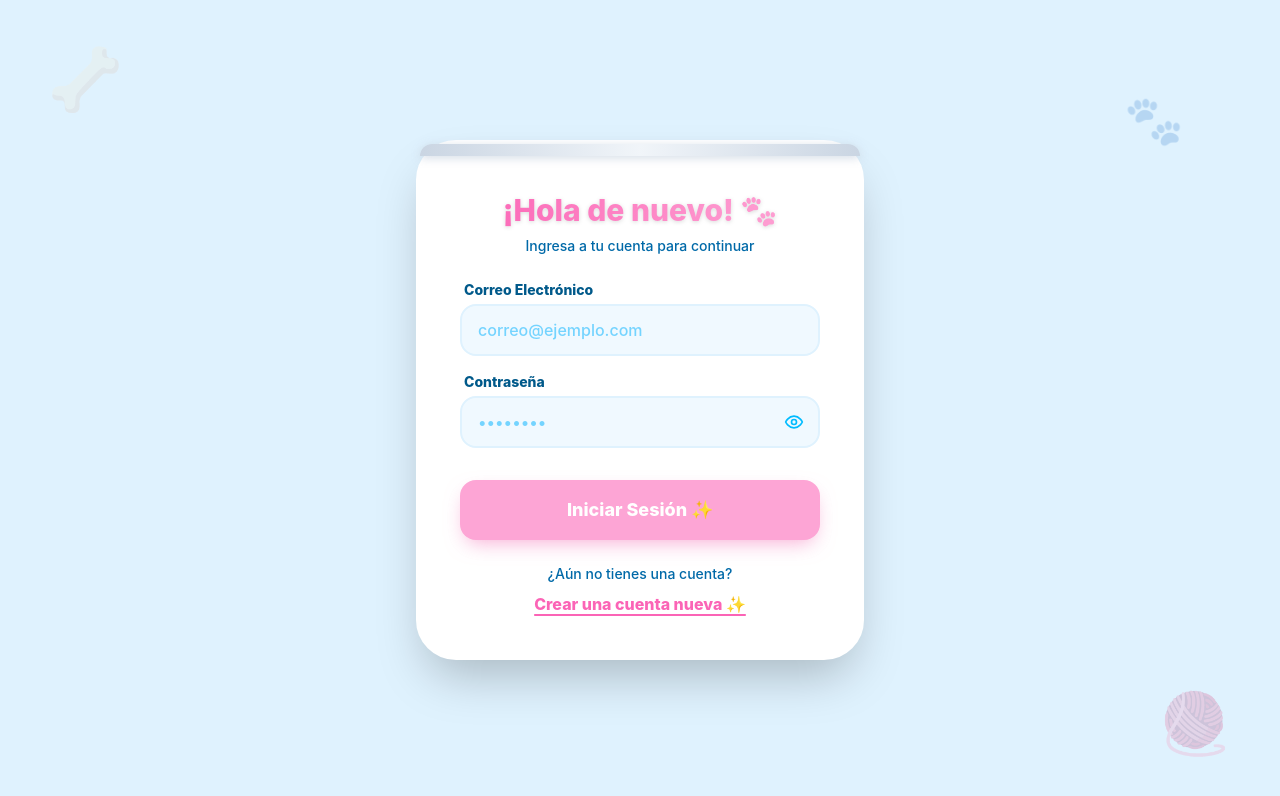
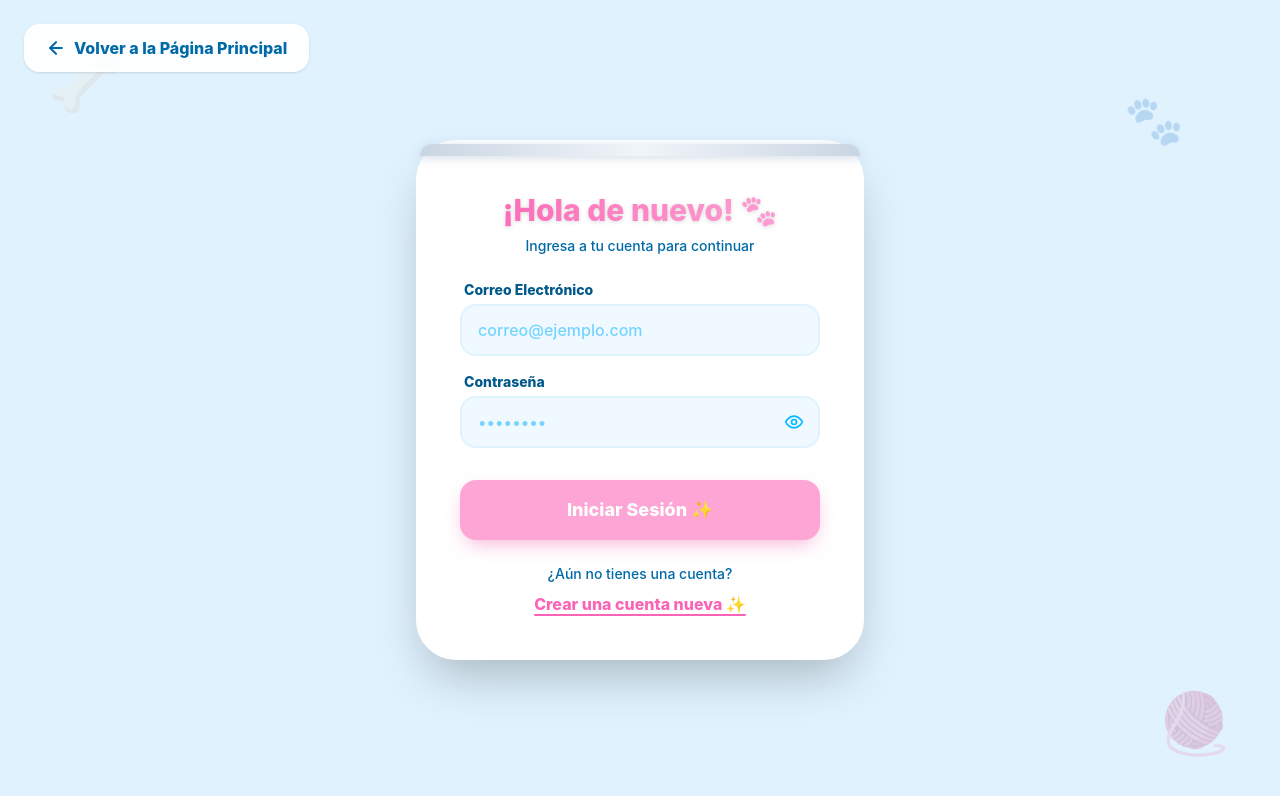
Before and after one commit to Jeankaled/HuellitasSeguras, a React app in the folder Fase2/Evidencias_De_Sistema/Aplicacion/Frontend/: page /login in a window 1280 px wide. Shown: the top 796 px of the page. Built offline with nearby package versions, Linux system fonts and the light colour scheme; the HTML template or start-up script is replaced by a standard one.

Commit message:
ACTUALIZACION

```diff
--- a/Fase2/Evidencias_De_Sistema/Aplicacion/Frontend/src/pages/Login.jsx
+++ b/Fase2/Evidencias_De_Sistema/Aplicacion/Frontend/src/pages/Login.jsx
@@ -85,6 +85,29 @@ export default function Login({ onNavigateToRegister, onLoginSuccess }) {
 
   return (
     <div className="min-h-screen flex items-center justify-center bg-sky-100 p-4 relative overflow-hidden">
+
+      {/* Botón Volver a la Página Principal (Estilizado) */}
+      <button
+        onClick={() => navigate('/')}
+        className="group absolute top-6 left-6 z-20 flex items-center gap-2 bg-white/90 backdrop-blur-md px-5 py-2.5 rounded-2xl shadow-sm hover:shadow-lg border-2 border-white hover:border-pink-200 transition-all duration-300 text-sky-700 font-extrabold hover:text-pink-500 hover:-translate-y-1"
+      >
+        <svg
+          xmlns="http://www.w3.org/2000/svg"
+          width="20"
+          height="20"
+          viewBox="0 0 24 24"
+          fill="none"
+          stroke="currentColor"
+          strokeWidth="2.5"
+          strokeLinecap="round"
+          strokeLinejoin="round"
+          className="transition-transform duration-300 group-hover:-translate-x-1"
+        >
+          <path d="m12 19-7-7 7-7"/>
+          <path d="M19 12H5"/>
+        </svg>
+        Volver a la Página Principal
+      </button>
 
       {/* Elementos decorativos de fondo */}
       <div className="absolute top-12 left-12 text-6xl opacity-20 hidden md:block">🦴</div>
```
